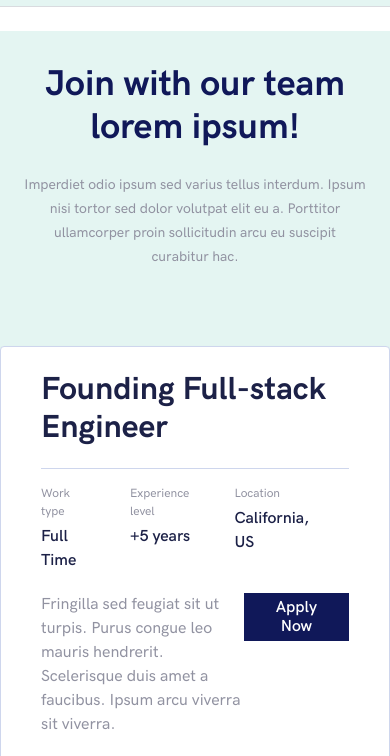
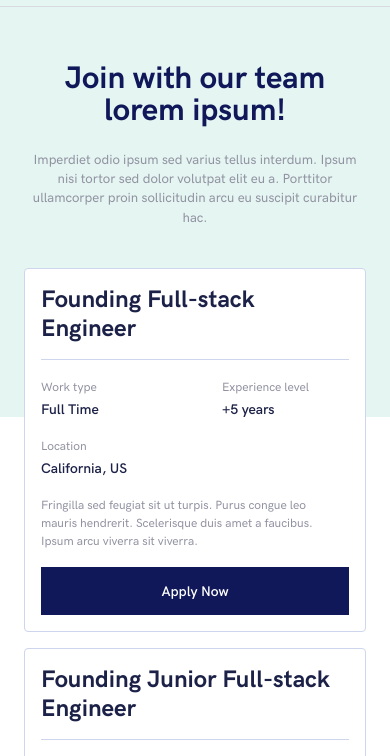
Before and after one commit to Volha-Hancharenka/doctor, a plain HTML site: page careers/index.html in a window 390 px wide. Shown: the part 49-805 px from the top of the page. Drawn offline with Linux system fonts and the light colour scheme.

Commit message:
end block

```diff
--- a/careers/index.html
+++ b/careers/index.html
@@ -120,7 +120,7 @@
       <div class="footer__body">
         <div class="footer__container">
           <div class="footer__logo">
-            <img src="../images/footer/logo.png" alt="logo">
+            <a href="../index.html"><img src="../images/footer/logo.png" alt="logo"></a>
             <p>Cloudbase dental all-in one software for clinic</p>
           </div>
           <nav class="footer__block">
@@ -170,7 +170,7 @@
                 <button type="submit">Notify me</button>
               </div>
               <div class="info__icon">
-                <span>
+                <a href="#" target="_blank">
                   <svg width="24" height="24" viewbox="0 0 24 24" fill="none" xmlns="http://www.w3.org/2000/svg">
                     <g clip-path="url(#clip0_430_3603)">
                       <path
@@ -183,8 +183,8 @@
                       </clippath>
                     </defs>
                   </svg>
-                </span>
-                <span>
+                </a>
+                <a href="#" target="_blank">
                   <svg width="24" height="24" viewbox="0 0 24 24" fill="none" xmlns="http://www.w3.org/2000/svg">
                     <g clip-path="url(#clip0_430_3605)">
                       <path fill-rule="evenodd" clip-rule="evenodd"
@@ -197,15 +197,15 @@
                       </clippath>
                     </defs>
                   </svg>
-                </span>
-                <span>
+                </a>
+                <a href="#" target="_blank">
                   <svg width="24" height="24" viewbox="0 0 24 24" fill="none" xmlns="http://www.w3.org/2000/svg">
                     <path
                       d="M23.6435 4.93659C22.8085 5.30659 21.9115 5.55659 20.9685 5.66959C21.9415 5.08738 22.6694 4.17105 23.0165 3.09159C22.1023 3.63458 21.1018 4.01678 20.0585 4.22159C19.3569 3.47245 18.4276 2.97591 17.4148 2.80906C16.4021 2.64221 15.3626 2.81438 14.4577 3.29884C13.5529 3.7833 12.8333 4.55295 12.4107 5.48829C11.988 6.42363 11.886 7.47234 12.1205 8.47159C10.2682 8.37858 8.45613 7.89714 6.80192 7.05849C5.14772 6.21985 3.68834 5.04275 2.5185 3.60359C2.1185 4.29359 1.8885 5.09359 1.8885 5.94559C1.88805 6.71258 2.07693 7.46783 2.43838 8.14432C2.79982 8.82081 3.32266 9.39763 3.9605 9.82359C3.22078 9.80005 2.49737 9.60017 1.8505 9.24059V9.30059C1.85043 10.3763 2.22253 11.419 2.90368 12.2516C3.58483 13.0842 4.53307 13.6555 5.5875 13.8686C4.90128 14.0543 4.18184 14.0817 3.4835 13.9486C3.781 14.8742 4.3605 15.6836 5.14087 16.2635C5.92124 16.8434 6.86342 17.1648 7.8355 17.1826C6.18533 18.478 4.14739 19.1807 2.0495 19.1776C1.67788 19.1777 1.30658 19.156 0.9375 19.1126C3.06698 20.4818 5.54584 21.2084 8.0775 21.2056C16.6475 21.2056 21.3325 14.1076 21.3325 7.95159C21.3325 7.75159 21.3275 7.54959 21.3185 7.34959C22.2298 6.69056 23.0164 5.87448 23.6415 4.93959L23.6435 4.93659Z"
                       fill="#E7F6FF" />
                   </svg>
-                </span>
-                <span>
+                </a>
+                <a href="#" target="_blank">
                   <svg width="24" height="24" viewbox="0 0 24 24" fill="none" xmlns="http://www.w3.org/2000/svg">
                     <g clip-path="url(#clip0_430_3609)">
                       <path
@@ -218,7 +218,7 @@
                       </clippath>
                     </defs>
                   </svg>
-                </span>
+                </a>
               </div>
             </div>
           </nav>
--- a/scss/pages/_careers.scss
+++ b/scss/pages/_careers.scss
@@ -2,7 +2,7 @@
   display: flex;
   flex-direction: column;
   flex: 1 1 auto;
-  padding-top: 80px;
+  //padding-top: 80px;
 
   &__start {
     background-color: #e4f5f2;
@@ -13,15 +13,21 @@
     position: relative;
 
     top: -112px;
-    //left: 50%;
-    //transform: translateX(-50%);
+    @media (max-width: 768px) {
+      top: -149px;
+    }
   }
 
   &__end {
     margin-top: 12px;
     margin-bottom: 100px;
-    //position: relative;
-    //z-index: 2;
+    @media (max-width: 768px) {
+      margin-top: -65px;
+      margin-bottom: 53px;
+    }
+    @media (max-width: 500px) {
+      margin-top: -100px;
+    }
   }
 }
 .start {
@@ -34,11 +40,11 @@
     flex-direction: column;
     justify-content: center;
     align-items: center;
-    padding-top: 100px;
+    padding-top: 180px;
     padding-bottom: 218px;
 
     @media (max-width: 768px) {
-      padding-top: 32px;
+      padding-top: 112px;
       padding-bottom: 189px;
     }
 
@@ -48,8 +54,8 @@
       line-height: 30px;
       max-width: 770px;
       color: #9192a1;
-      @include adaptiveClamp("font-size", 20, 14, 768, 425, 1);
-      @include adaptiveClamp("line-height", 30, 24, 768, 425, 1);
+      @include adaptiveClamp("font-size", 20, 13, 768, 375, 1);
+      @include adaptiveClamp("line-height", 30, 19, 768, 375, 1);
     }
   }
 
@@ -62,18 +68,18 @@
     @media (max-width: 768px) {
       margin-bottom: 24px;
     }
-    @include adaptiveClamp("font-size", 64, 36, 768, 425, 1);
-    @include adaptiveClamp("line-height", 77, 43, 768, 425, 1);
+    @include adaptiveClamp("font-size", 64, 30, 768, 375, 1);
+    @include adaptiveClamp("line-height", 77, 30, 768, 375, 1);
   }
 }
 .cards {
   //max-width: 1044px;
   &__container {
-    max-width: 996px;
+    max-width: 1044px;
     display: flex;
     flex-direction: column;
     gap: 16px;
-    padding: 0;
+    padding: 0 24px;
   }
 
   &__block {
@@ -81,9 +87,13 @@
     //padding-right: 40px;
     border: 1px solid #ced6ed;
     border-radius: 4px;
-    box-shadow: 0px 4px 4px rgba( #000000, 25%);
+    box-shadow: 0px 4px 4px rgba(#000000, 25%);
 
     background-color: #fff;
+    @media (max-width: 600px) {
+      box-shadow: none;
+      padding: 16px 16px;
+    }
   }
 
   &__title {
@@ -93,22 +103,45 @@
     color: #1c2147;
     padding-bottom: 21px;
     border-bottom: 1px solid #ced6ed;
+    @media (max-width: 768px) {
+      padding-bottom: 16px;
+      @include adaptiveClamp("font-size", 32, 24, 768, 425, 1);
+      @include adaptiveClamp("line-height", 38, 29, 768, 425, 1);
+    }
   }
 
   &__columns {
     margin-top: 16px;
+    @media (max-width: 768px) {
+      margin-top: 19px;
+    }
   }
 
   &__text {
     display: flex;
     justify-content: space-between;
     margin-top: 16px;
+    @media (max-width: 768px) {
+      margin-top: 16px;
+    }
+    @media (max-width: 600px) {
+      flex-direction: column;
+      justify-content: flex-start;
+      gap: 16px;
+    }
     p {
       font-size: 16px;
       font-weight: 500;
       line-height: 24px;
       color: #9192a1;
-      max-width: 492px;
+      width: 492px;
+      padding-right: 10px;
+      @media (max-width: 600px) {
+        width: 100%;
+      }
+      @include adaptiveClamp("font-size", 16, 12, 768, 425, 1);
+      @include adaptiveClamp("line-height", 24, 18, 768, 425, 1);
+
     }
     button {
       height: 48px;
@@ -116,9 +149,14 @@
       color: #fff;
       font-size: 16px;
       font-weight: 600;
-      line-height: 19px;
-      padding: 0 32px;
+      //line-height: 19px;
+      width: 141px;
+      //padding: 0 32px;
       transition: all 0.3s ease;
+      @media (max-width: 600px) {
+        width: 100%;
+        font-size: 14px;
+      }
       &:hover,
       &:focus {
         background-color: #fff;
@@ -130,6 +168,11 @@
 }
 .column {
   display: flex;
+  @media (max-width: 600px) {
+    flex-wrap: wrap;
+    justify-content: space-between;
+    row-gap: 16px;
+  }
   &__list {
     padding-right: 40px;
   }
@@ -141,11 +184,18 @@
     font-weight: 500;
     line-height: 18px;
     color: #9192a1;
+    @media (max-width: 425px) {
+      padding-bottom: 2px;
+    }
     &_item {
       font-size: 16px;
       font-weight: 600;
       line-height: 24px;
       color: #1c2147;
+      @media (max-width: 425px) {
+       font-size: 14px;
+       line-height: 21px;
+      }
     }
   }
 }
@@ -154,11 +204,14 @@
   flex-direction: column;
   justify-content: center;
   align-items: center;
+  //
 
   &__container {
     background-color: #101859;
     text-align: center;
+    max-width: 1400px;
     padding: 63px 102px;
+
   }
 
   &__title {
```
Also changed, not shown: index.html (+9 -9 lines), css/style.css, 1 other file.
